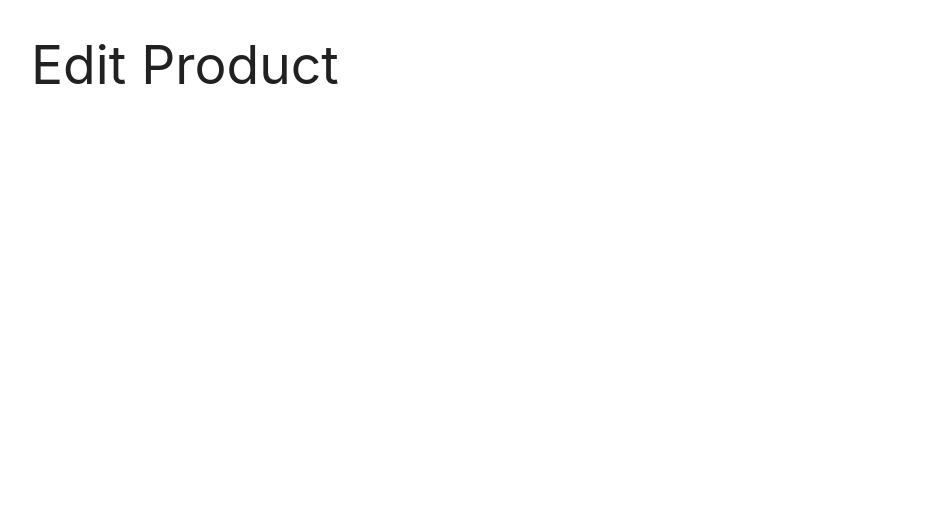
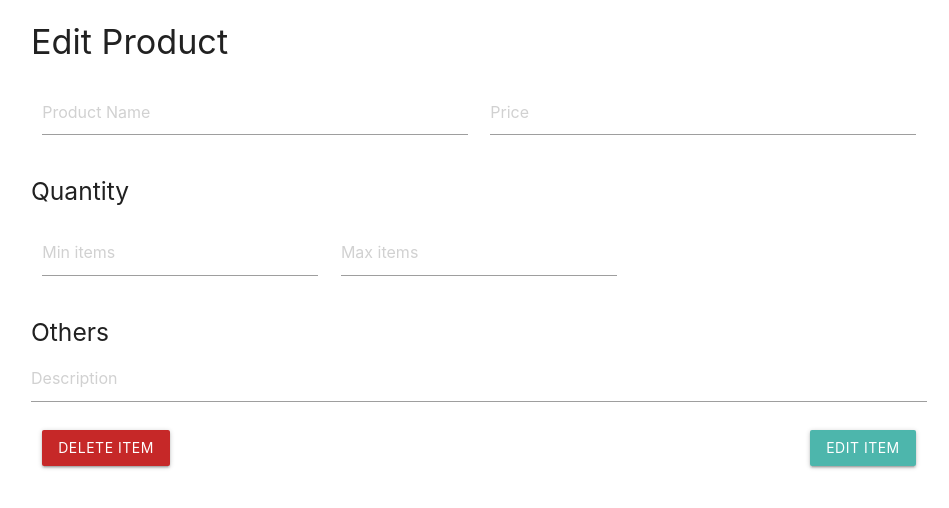
Before and after one commit to badgooooor/check-stock, a website: page browser/editProduct.html in a window 1280 px wide. Shown: the whole page, without its empty margins (161-1110 px from the left). Drawn offline with nearby package versions, Linux system fonts and the light colour scheme.

Commit message:
:lipstick: Add UI in "edit product" window

```diff
--- a/browser/editProduct.html
+++ b/browser/editProduct.html
@@ -7,8 +7,37 @@
 </head>
 
 <body>
-    <div class="container">
-        <h2>Edit Product</h2>
+  <div class="container">
+    <h4>Edit Product</h4>
+    <div class="row">
+      <form class="col s12">
+            <div class="row">
+              <div class="input-field col s6">
+                <input placeholder="Product Name" id="name" type="text" class="validate">
+              </div>
+              <div class="input-field col s6">
+                <input placeholder="Price" id="price" type="text" class="validate">
+              </div>
+            </div>
+            <div class="row">
+              <h5>Quantity</h5>
+              <div class="input-field col s4">
+                <input placeholder="Min items" id="quantity_min" type="text" class="validate">
+              </div>
+              <div class="input-field col s4">
+                <input placeholder="Max items" id="quantity_max" type="text" class="validate">
+              </div>
+            </div>
+            <div class="row">
+              <h5>Others</h5>
+              <input placeholder="Description" id="description" type="text">
+            </div>
+
+            <div>
+              <button class="btn right teal lighten-2 waves-effect waves-light" type="submit">Edit Item</button>
+              <button class="btn left red darken-3 waves-effect waves-light" type="submit">Delete Item</button>
+            </div>
+      </form>
     </div>
 </body>
 
--- a/src/editProduct.js
+++ b/src/editProduct.js
@@ -7,8 +7,8 @@ const {app, BrowserWindow} = electron;
 module.exports = {
     editProductWindow: function() {
         editWindow = new BrowserWindow({
-            width: 600,
-            height: 800,
+            width: 400,
+            height: 600,
             title: 'Add Product'
         });
         editWindow.loadURL(url.format({
--- a/src/mainMenu.js
+++ b/src/mainMenu.js
@@ -12,12 +12,6 @@ const mainMenuTemplate = [
                 label: 'Add Product',
                 click() {
                     addProduct.addProductWindow();
-                }
-            },
-            {
-                label: 'Delete Product',
-                click() {
-
                 }
             },
             {
```
Also changed, not shown: browser/addProduct.html (+2 -2 lines).
